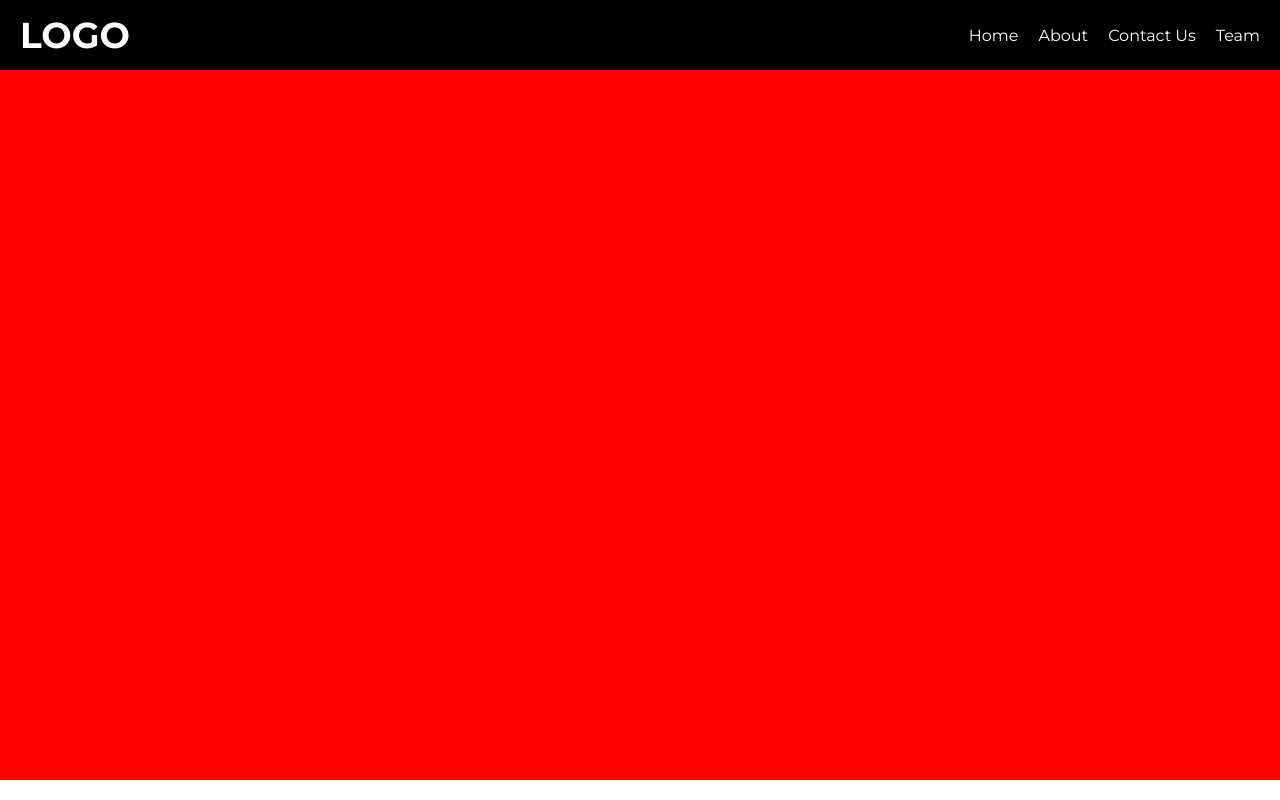
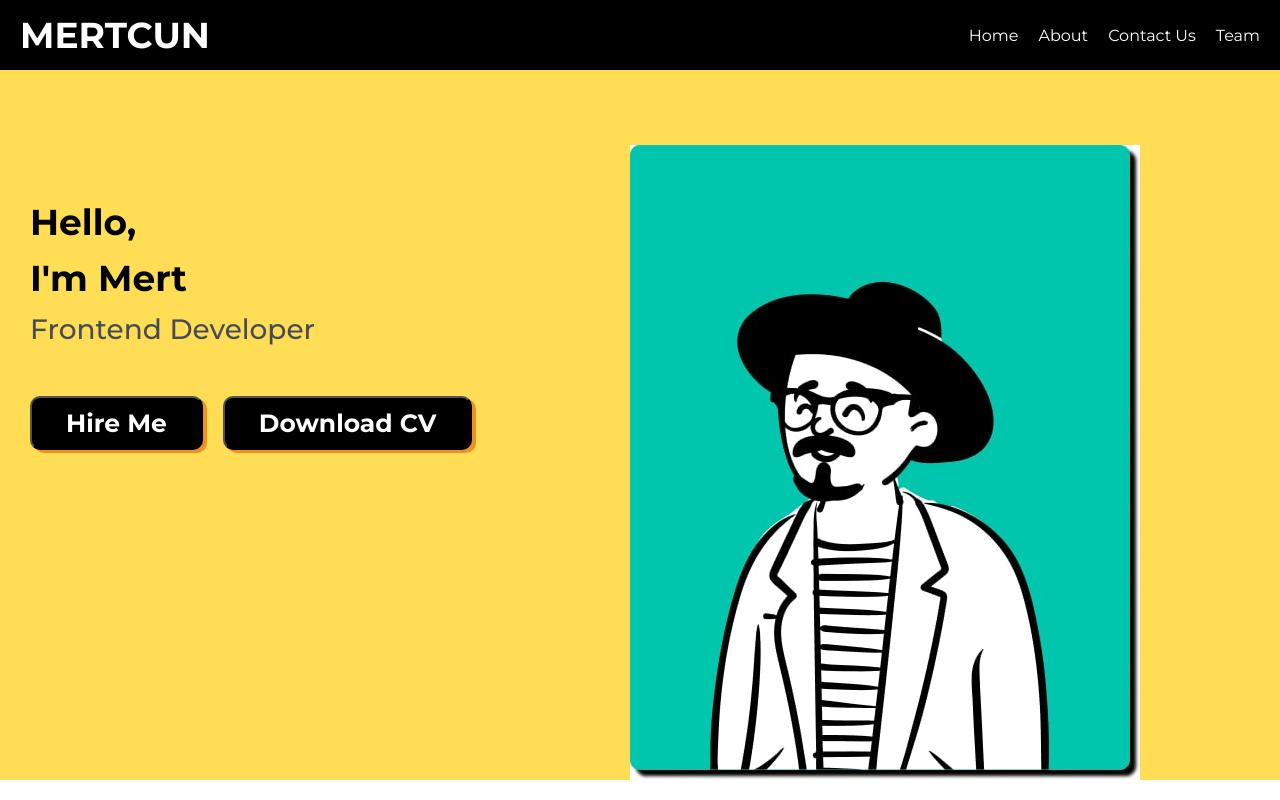
Before and after one commit to mertcun/pausiber-fe-workshop, a plain HTML site: page index.html in a window 1280 px wide. Drawn offline with Linux system fonts and the light colour scheme.

Commit message:
portfolio-website

```diff
--- a/index.html
+++ b/index.html
@@ -9,7 +9,7 @@
 </head>
 <body>
     <nav>
-        <div class="logo-container">LOGO</div>
+        <div class="logo-container">MERTCUN</div>
         <div class="nav-container">
             <ul>
                 <li class="nav-link">
@@ -28,6 +28,23 @@
         </div>
 
     </nav>
-    <main></main>
+    <main>
+        <div class="main-container">
+                <div class="main-infos-content">
+                    <div class="text-content">
+                        <h2>Hello,</h2>
+                        <h2>I'm Mert</h2>
+                        <span>Frontend Developer</span>
+                    </div>
+                    <div class="button-content">
+                        <button>Hire Me</button>
+                        <button>Download CV</button>
+                    </div>
+                </div>
+                <div class="main-image">
+                    <img src="./image/IMAGE 2022-11-26 13:39:08.jpg" alt="profile-photo">
+                </div>
+        </div>
+    </main>
 </body>
 </html>
--- a/style.css
+++ b/style.css
@@ -27,11 +27,6 @@ nav{
     justify-content: space-between;
     align-items: center;
 }
-main{
-    width: 100%;
-    height: calc(100% - 90px);
-    background-color: red;
-}
 
 .logo-container{
     font-size: 36px;
@@ -54,3 +49,69 @@ main{
 .nav-container ul .nav-link:last-child{
     margin-right: 0;
 }
+
+main{
+    width: 100%;
+    height: calc(100% - 90px);
+    background-color: #fd5;
+    padding: 75px 150px 75px 30px;
+}
+
+main .main-container{
+    width: 100%;
+    height: 100%;
+    display: flex;
+}
+
+main .main-container .main-infos-content{
+    width: calc(100% - 500px);
+    height: 100%;
+    display: flex;
+    flex-direction: column;
+    justify-content: center;
+
+}
+
+main .main-container .main-infos-content .text-content{
+    margin-bottom: 50px;
+    margin-top: -200px;
+}
+
+main .main-container .main-infos-content .text-content h2{
+    margin-bottom: 12px;
+    font-size: 36px;
+    font-weight: 700;
+}
+
+main .main-container .main-infos-content .text-content span{
+    color: #474a57;
+    font-size: 28px;
+    font-weight: 500;
+    letter-spacing: -0,9px;
+}
+
+main .main-container .main-infos-content .button-content{
+    display: flex;
+    gap: 20px;
+}
+
+main .main-container .main-infos-content .button-content button{
+    cursor: pointer;
+    padding: 10px 34px;
+    border-radius: 10px;
+    background-color: black;
+    color: white;
+    font-weight: 700;
+    font-size: 25px;
+    box-shadow: 4px 3px 0px 0px rgba(235, 119, 17, 0.75);
+    transition: .3s all ease-in-out;
+}
+
+main .main-container .main-infos-content .button-content button:hover{
+    box-shadow: -4px -4px 0px 0px #eb7711bf;
+}
+
+main .main-container .main-image{
+    width: 500px;
+    background-color: transparent;
+}
```
Also changed, not shown: image/IMAGE 2022-11-26 13:39:08.jpg (added), 2 other files.
